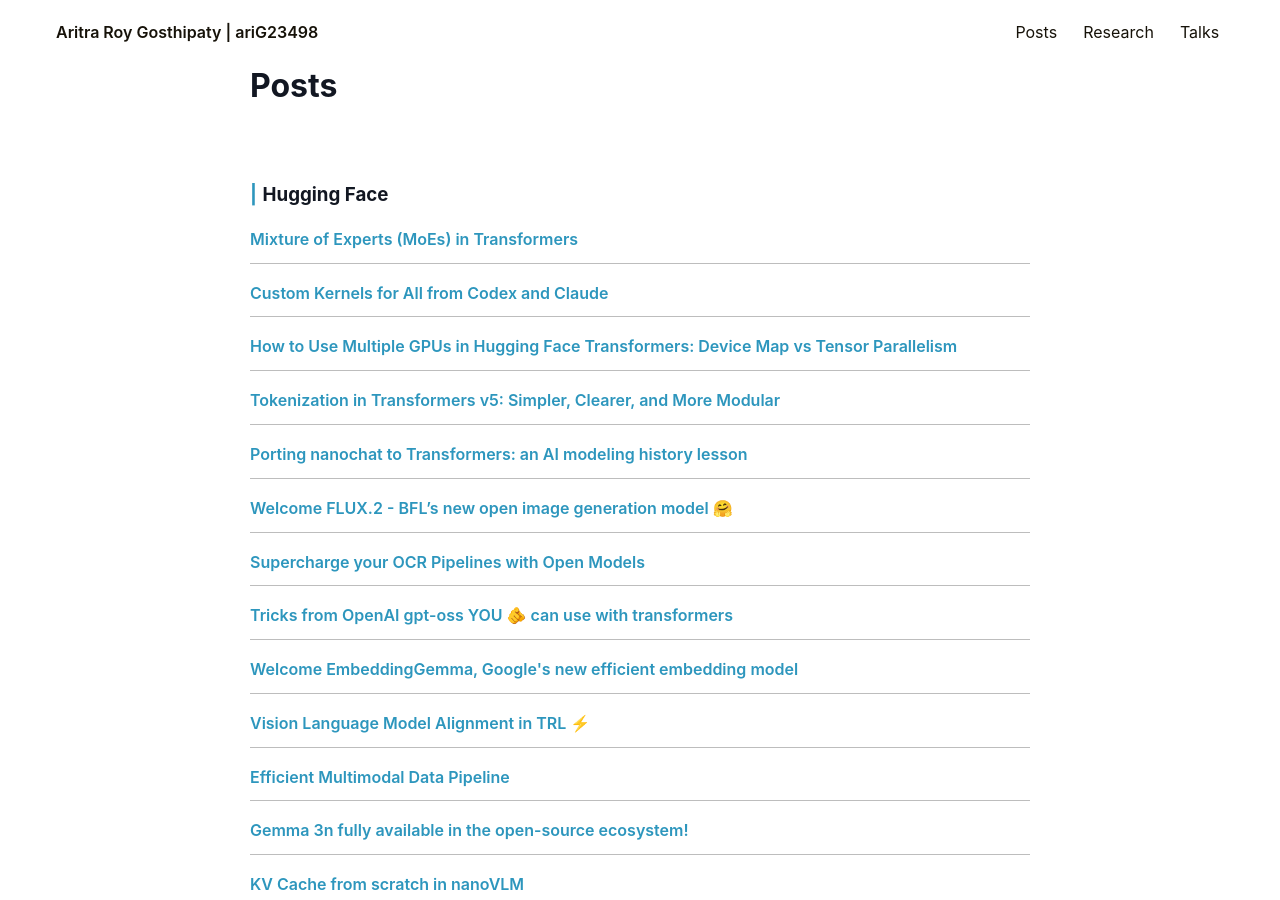
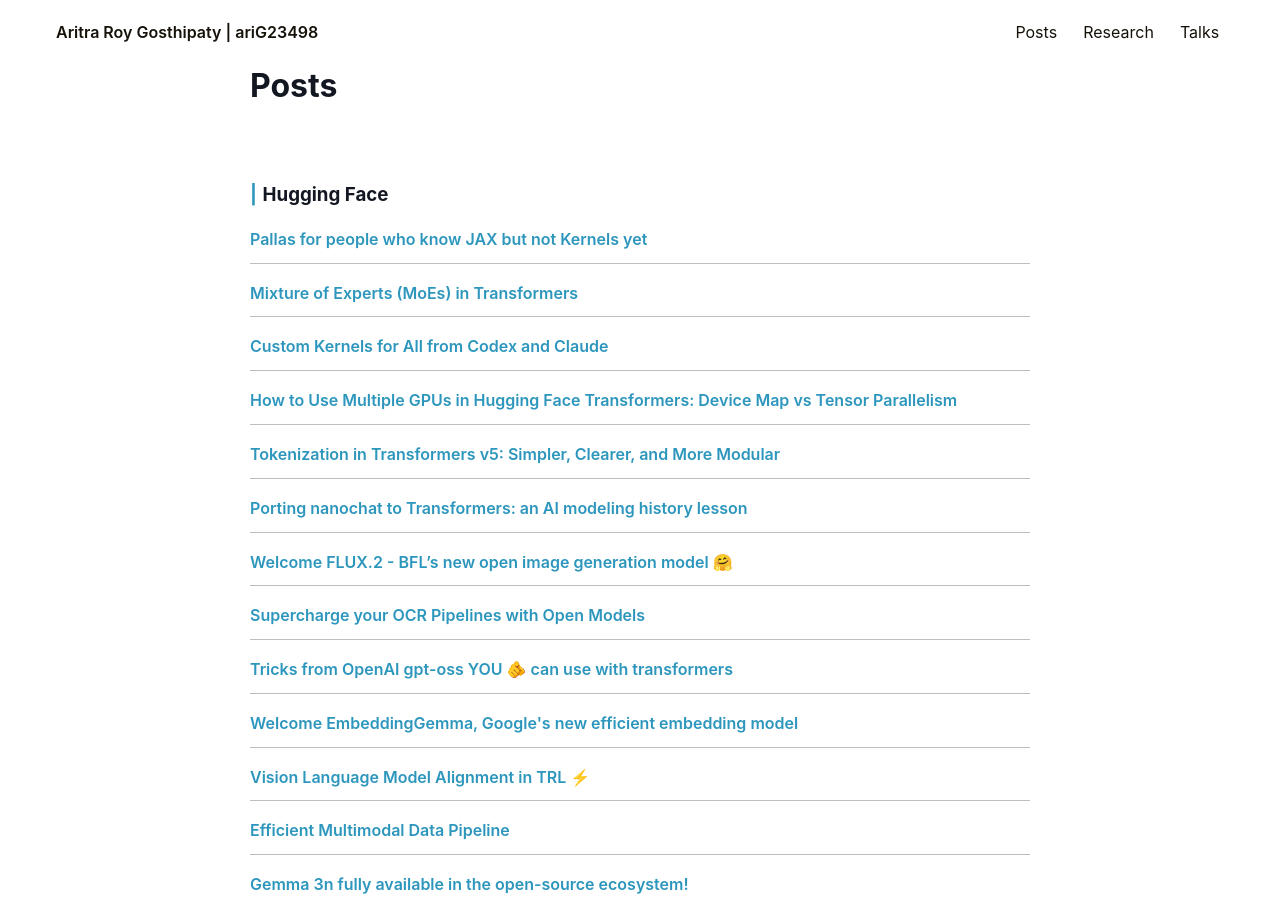
Before and after one commit to ariG23498/ariG23498.github.io, a Jekyll site: the page built from blogs.md, in a window 1280 px wide and 900 px high. Built offline with Jekyll 4.4.1, drawn with Linux system fonts in a browser that asks for light colours.

Commit message:
Update blogs.md

```diff
--- a/blogs.md
+++ b/blogs.md
@@ -7,6 +7,9 @@ permalink: /posts
 <div class="main">
    <div class="post-wrap archive">
       <h3>Hugging Face</h3>
+      <article class="archive-item">
+         <a class="archive-item-link" href="https://huggingface.co/blog/ariG23498/pallas-for-beginners" target="_blank" rel="noopener noreferrer">Pallas for people who know JAX but not Kernels yet</a>
+      </article>
       <article class="archive-item">
          <a class="archive-item-link" href="https://huggingface.co/blog/moe-transformers" target="_blank" rel="noopener noreferrer">Mixture of Experts (MoEs) in Transformers</a>
       </article>
```
